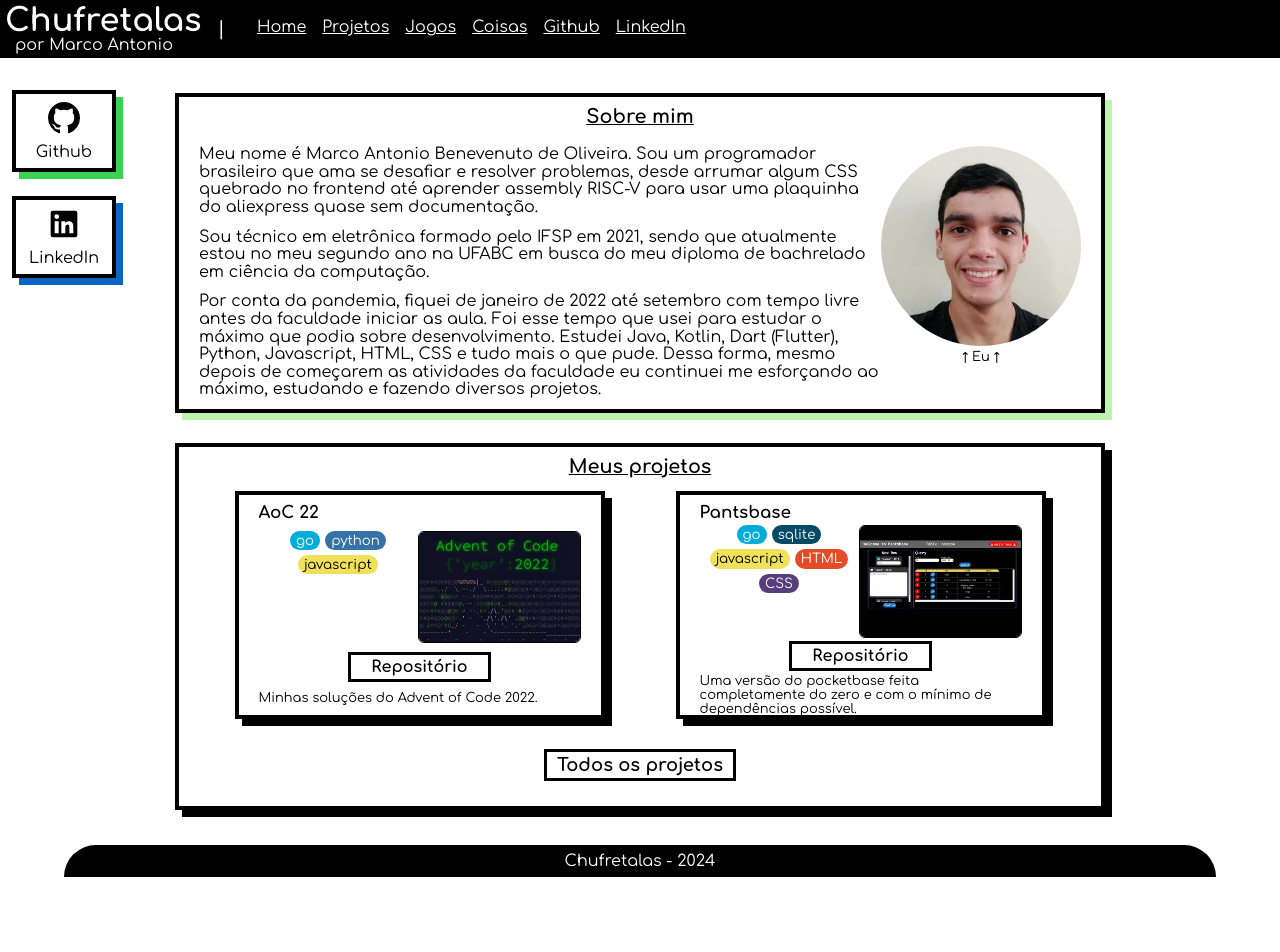
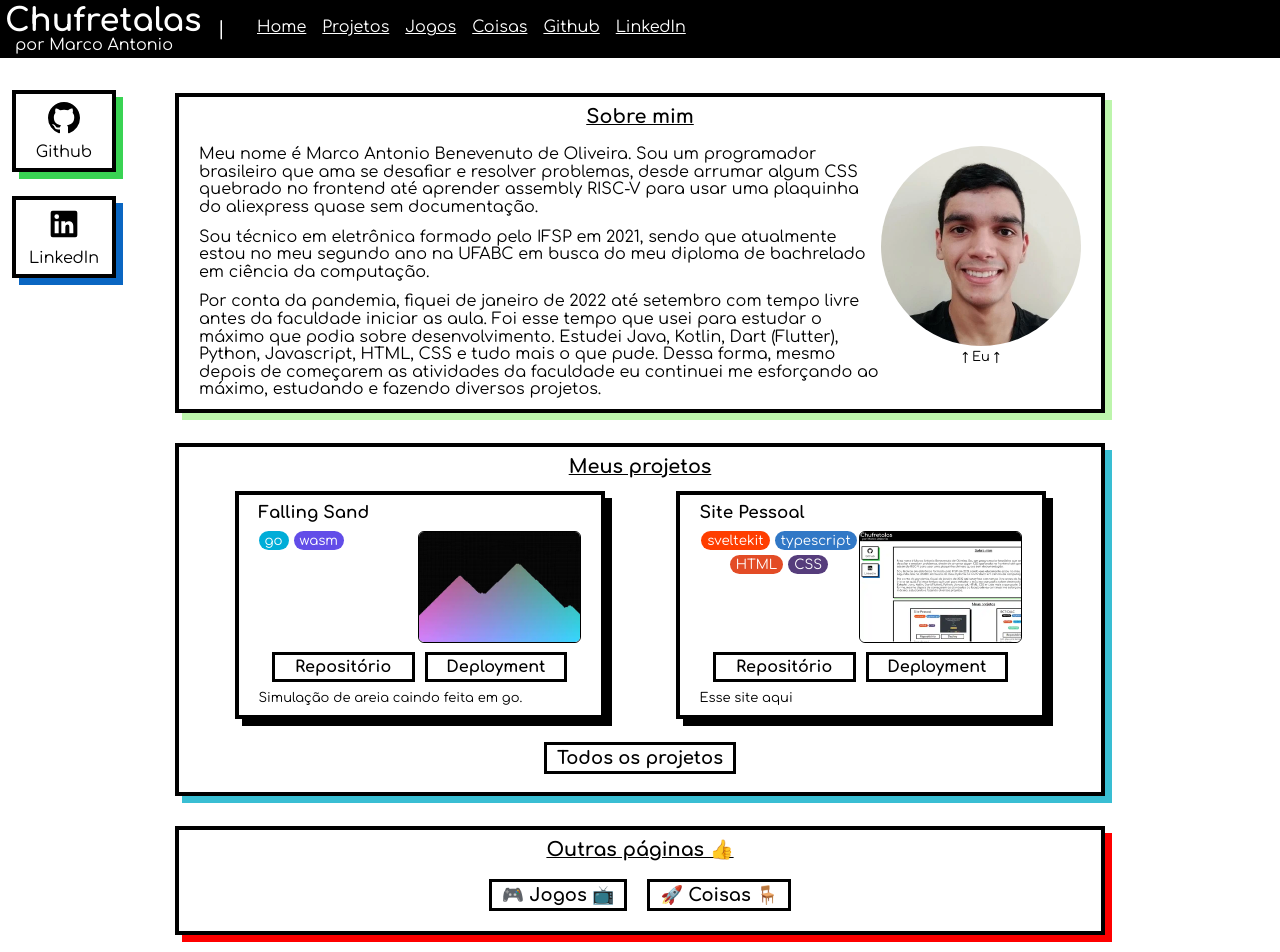
Before and after one commit to Chufretalas/chufretalas_site, a SvelteKit app: page / in a window 1280 px wide. Shown: the top 952 px of the page. Before the commit the page ends 877 px from the top, so only its background shows below. Built offline with nearby package versions, Linux system fonts and the light colour scheme.

Commit message:
added a section that links to coisas and jogos from the home page

```diff
--- a/src/lib/components/CoolBox.svelte
+++ b/src/lib/components/CoolBox.svelte
@@ -1,9 +1,10 @@
 <script lang="ts">
     export let title = "";
     export let accentColor = "black";
+    export let width = ""
 </script>
 
-<div class="main_sect" style:box-shadow={`7px 7px ${accentColor}`}>
+<div class="main_sect" style:box-shadow={`7px 7px ${accentColor}`} style:width={width}>
     {#if title}
         <h2 class="title">{title}</h2>
     {/if}
--- a/src/routes/+page.svelte
+++ b/src/routes/+page.svelte
@@ -1,5 +1,7 @@
 <script>
+    import CoisaCard from "$lib/components/CoisaCard.svelte";
     import CoolBox from "$lib/components/CoolBox.svelte";
+    import GameCard from "$lib/components/GameCard.svelte";
     import ProjectCard from "$lib/components/ProjectCard.svelte";
     import VeryNiceLookingButton from "$lib/components/VeryNiceLookingButton.svelte";
     import GithubLogo from "$lib/components/svgs/GithubLogo.svelte";
@@ -11,7 +13,6 @@
 
     let aboutReadMore = false;
 
-    //TODO: make a section to link to /coisas and /jogos
     //TODO: avoid loading game assets when not on a computer
     //TODO: add a <meta> tag to every page to make the SEO really powerful adn stuff https://developer.chrome.com/docs/lighthouse/seo/meta-description?utm_source=lighthouse&utm_medium=devtools&hl=pt-br
 </script>
@@ -40,9 +41,9 @@
                     <p>
                         Meu nome é Marco Antonio Benevenuto de Oliveira. Sou um
                         programador brasileiro que ama se desafiar e resolver
-                        problemas, desde arrumar algum CSS quebrado no
-                        frontend até aprender assembly RISC-V para usar uma
-                        plaquinha do aliexpress quase sem documentação.
+                        problemas, desde arrumar algum CSS quebrado no frontend
+                        até aprender assembly RISC-V para usar uma plaquinha do
+                        aliexpress quase sem documentação.
                     </p>
                     <p class:hide_show_more={!aboutReadMore}>
                         Sou técnico em eletrônica formado pelo IFSP em 2021,
@@ -75,14 +76,17 @@
                 >
             </div>
         </CoolBox>
-        <CoolBox title="Meus projetos" accentColor="black">
+        <CoolBox title="Meus projetos" accentColor="#39bed3">
             <div class="sample_projects_wrapper">
                 <ProjectCard project={sampleProjects[0]} />
                 <ProjectCard project={sampleProjects[1]} />
             </div>
-            <div class="projects_button_wrapper">
-                <a href="/projetos" class="projects_button">Todos os projetos</a
-                >
+            <a href="/projetos" class="bw_button">Todos os projetos</a>
+        </CoolBox>
+        <CoolBox title="Outras páginas 👍" accentColor="red">
+            <div class="other_pages_inner_wrapper">
+                <a href="/jogos" class="bw_button">🎮 Jogos 📺</a>
+                <a href="/coisas" class="bw_button">🚀 Coisas 🪑</a>
             </div>
         </CoolBox>
     </section>
@@ -136,13 +140,10 @@
         flex-wrap: wrap;
     }
 
-    .projects_button_wrapper {
-        display: flex;
-        justify-content: center;
-        margin: 15px 0;
-    }
-
-    .projects_button {
+    .bw_button {
+        display: block;
+        width: fit-content;
+        margin: 8px auto;
         background-color: white;
         color: black;
         border: 3px solid black;
@@ -154,16 +155,26 @@
         transition: all 200ms;
     }
 
-    .projects_button:hover {
+    .bw_button:hover {
         background-color: black;
         color: white;
     }
 
+    .section_middle {
+        display: flex;
+        flex-direction: column;
+    }
 
-    .section_middle {
-            display: flex;
-            flex-direction: column;
-        }
+    .other_pages_inner_wrapper {
+        display: flex;
+        align-items: center;
+        justify-content: center;
+        margin-top: 10px;
+    }
+
+    .other_pages_inner_wrapper a {
+        margin: 10px;
+    }
 
     @media only screen and (max-width: 768px) {
         main {
--- a/src/routes/jogos/+page.svelte
+++ b/src/routes/jogos/+page.svelte
@@ -1,11 +1,8 @@
 <script lang="ts">
     import CoolBox from "$lib/components/CoolBox.svelte";
     import GameCard from "$lib/components/GameCard.svelte";
-    import Navbar from "$lib/components/Navbar.svelte";
-    import ProjectCard from "$lib/components/ProjectCard.svelte";
     import { PROJECTS } from "$lib/data/projects";
 
-    //TODO: make a game card with a bigger image, no tags and no repo link, can use the same data as the project card
 </script>
 
 <main>
```
